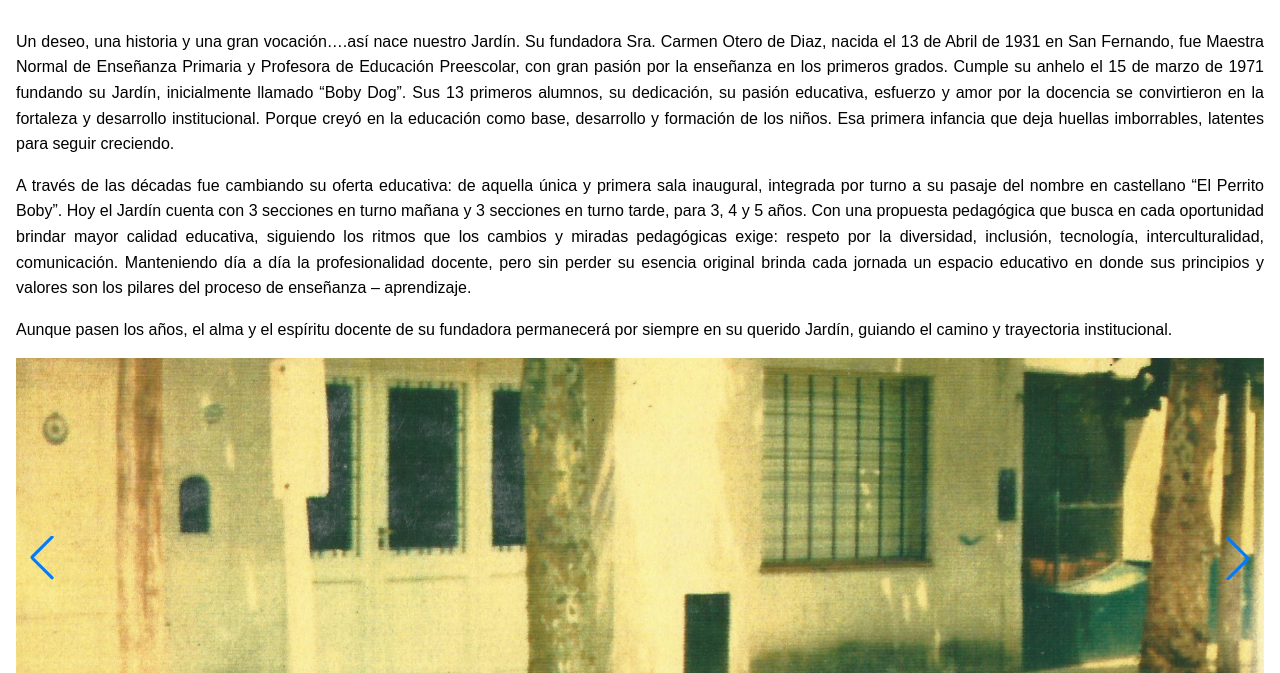
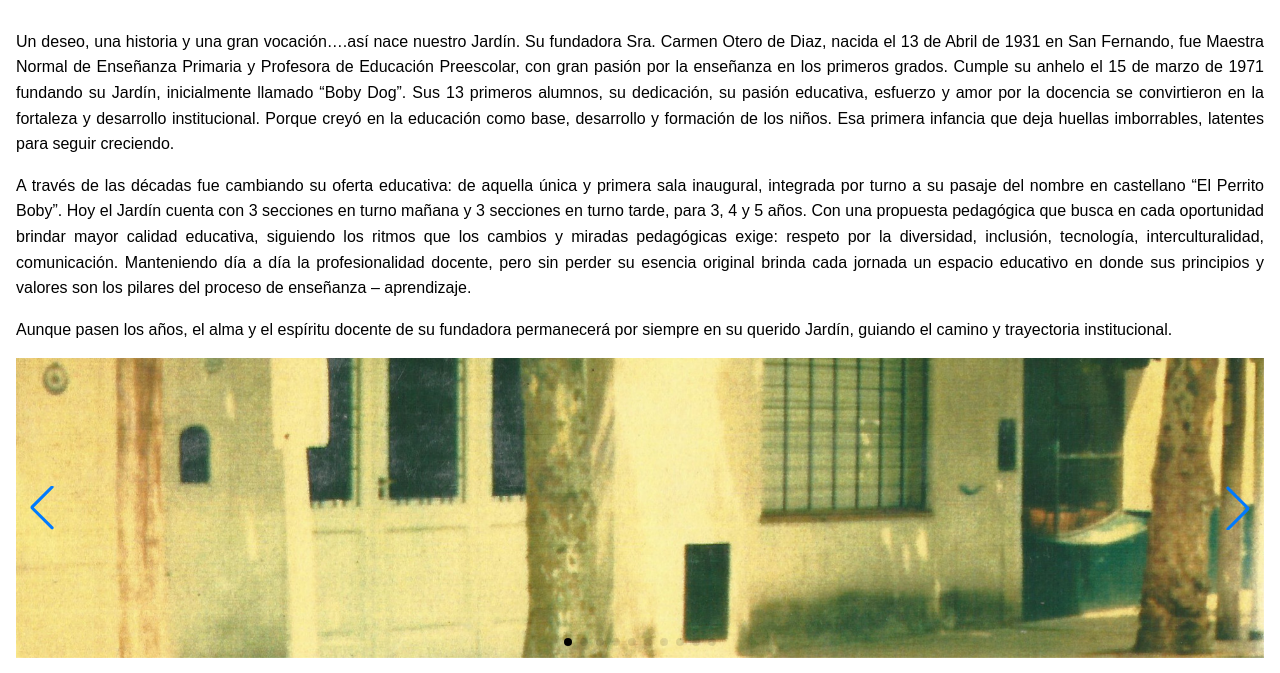
Before and after one commit to nicodiaz101/ElPerritoBoby_page, a plain HTML site: page nosotros.html in a window 1280 px wide. Shown: the part 279-952 px from the top of the page. Drawn offline with nearby package versions, Linux system fonts and the light colour scheme; a web font is replaced by a local one.

Commit message:
gallery posible bug fix

```diff
--- a/styles.css
+++ b/styles.css
@@ -724,7 +724,7 @@ footer a:hover {
 /* Galeria de imágenes */
 .galeria-fotos {
     width: 100%;
-    height: 400px; /* Puedes cambiar este valor (ej. 300px o 500px) */
+    height: 300px; /* Puedes cambiar este valor (ej. 300px o 500px) */
     background-color: transparent !important; /* Asegura que no tenga fondo */
 }
 
```
